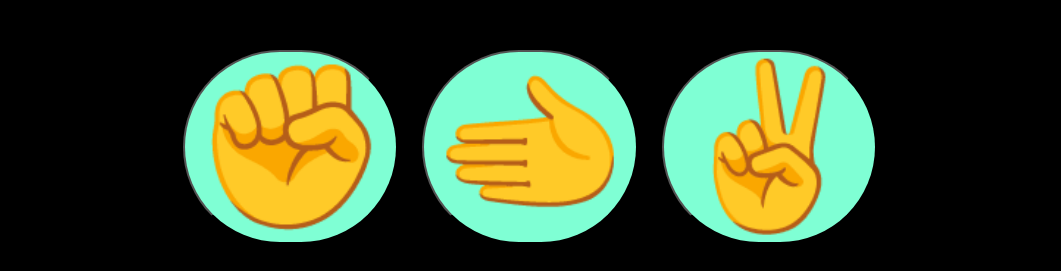
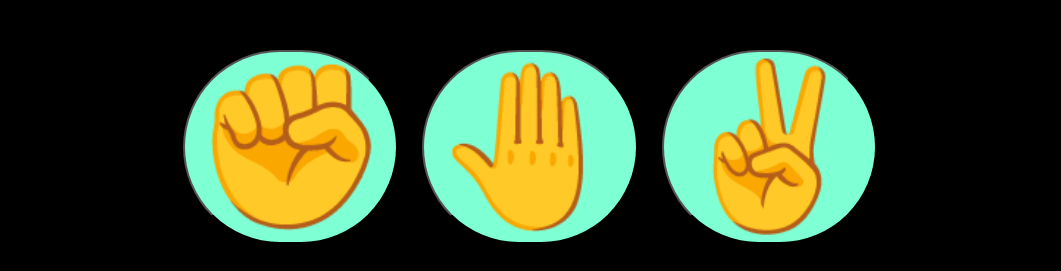
Before and after one commit to leya-shi/Game, a plain HTML site: page index.html in a window 1280 px wide. Shown: the part 148-419 px from the top of the page, without its empty margins (110-1171 px from the left). Drawn offline with Linux system fonts and the light colour scheme.

Commit message:
Update index.html

```diff
--- a/index.html
+++ b/index.html
@@ -11,7 +11,7 @@
 
   <div class="choices">
     <button onclick="playGame('rock')">✊</button>
-    <button onclick="playGame('paper')">🫲</button>
+    <button onclick="playGame('paper')">🤚</button>
     <button onclick="playGame('scissors')">✌️</button>
   </div>
 
```
